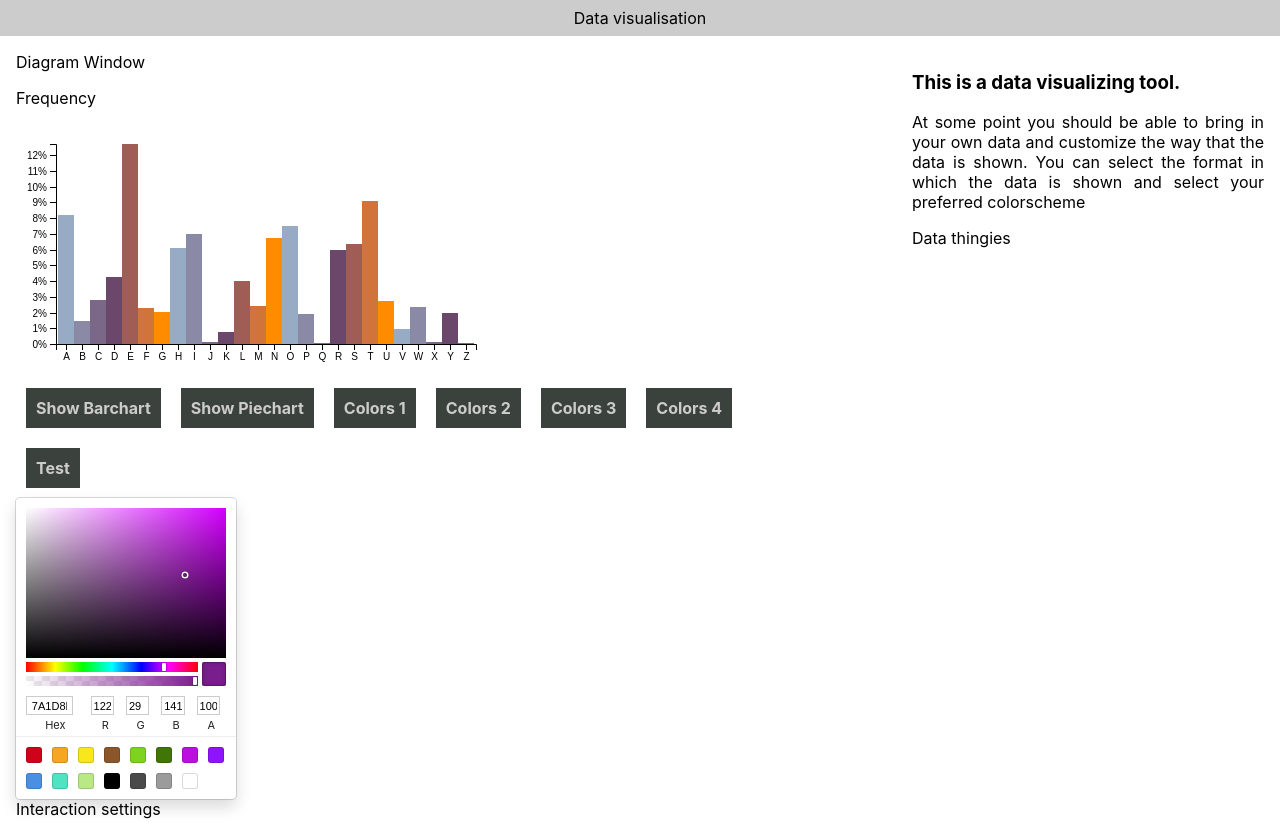
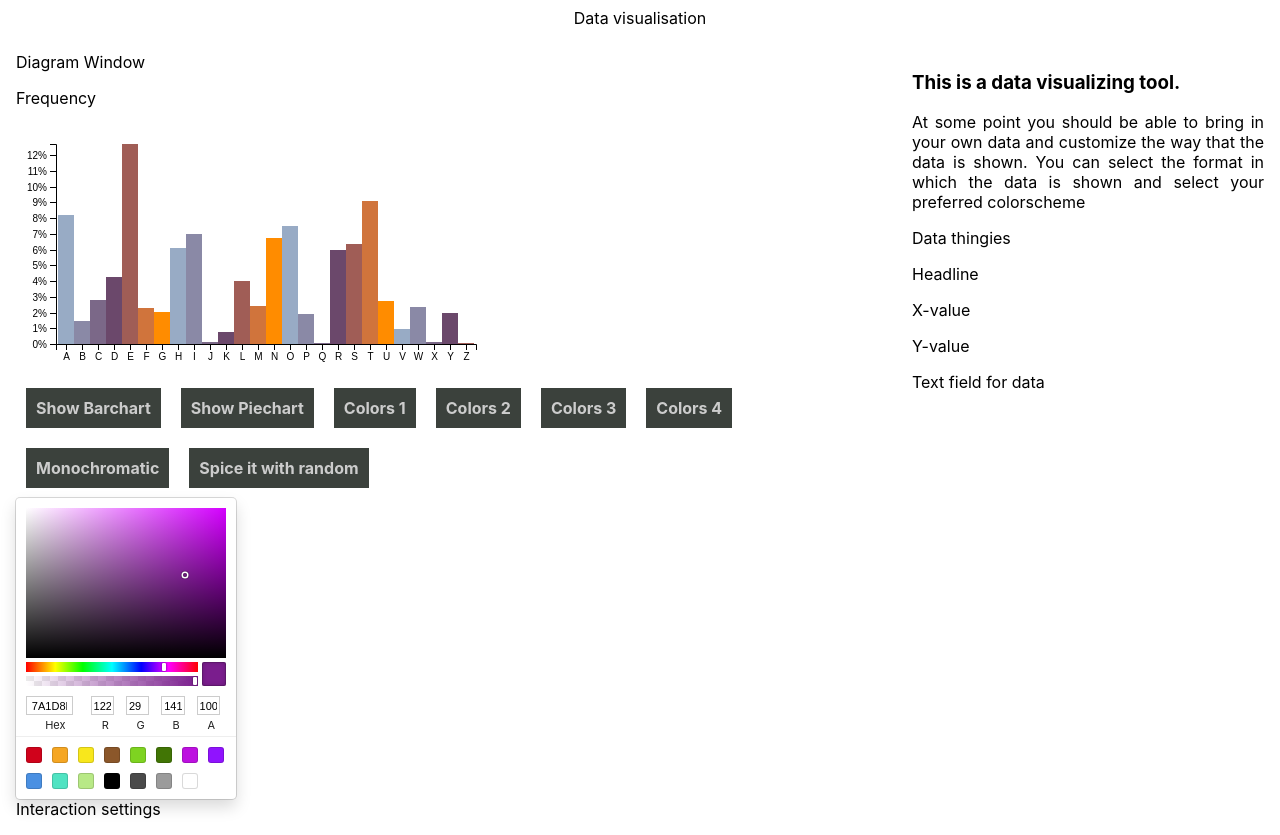
Before and after one commit to ainokainen/datavisualisation, a React (Create React App) app in the folder data-test-project/: page / in a window 1280 px wide. Built offline with nearby package versions, Linux system fonts and the light colour scheme.

Commit message:
Monochromatic scale working

```diff
--- a/data-test-project/src/Layout/Layout.css
+++ b/data-test-project/src/Layout/Layout.css
@@ -1,29 +1,29 @@
 * {
     box-sizing: border-box;
 }
-.Header {
-    background-color: #ccc;
+.header {
+    background-color: '#7ed32';
     padding: 0.5em;
     text-align: center;
 }
-.LeftSide {
+.left-side {
     float:left;
     width:60%;
     padding: 1em;
 }
-.LeftSideDiagram {
+.left-side-diagram {
     float:left;
     width:60%;
     height: 60%;
     padding: 1em;
     margin-right: 1em;
 }
-.Row::after {
+.row::after {
     content: '';
     display: table;
     clear: both;
 }
-.RightSide {
+.right-side {
     float:right;
     width: 30%;
     padding: 1em;
@@ -31,7 +31,7 @@
     text-align: justify;
 }
 @media screen and (max-width: 600px) {
-    .LeftSide, .RightSide {
+    .left-side, .right-side {
         width:100%;
     }
 }
--- a/data-test-project/src/Layout/Layout.js
+++ b/data-test-project/src/Layout/Layout.js
@@ -7,18 +7,22 @@ class Layout extends Component {
     render() {
         return (
             <div>
-               <div className='Header'>Data visualisation</div>
-                    <div className='Row'>
-                        <div className='LeftSide'>
+               <div className='header' >Data visualisation</div>
+                    <div className='row'>
+                        <div className='left-side'>
                         <div>Diagram Window
                         <ChartWindow/>
                         </div>
                         <div>Interaction settings
                         </div>
                     </div>
-                <div className='RightSide'>
+                <div className='right-side'>
                     <Info/>
                     <div>Data thingies</div>
+                    <p>Headline</p>
+                    <p>X-value</p>
+                    <p>Y-value</p>
+                    <p>Text field for data</p>
                 </div>
                 </div>
             </div>
--- a/data-test-project/src/components/Colors/Color3.js
+++ b/data-test-project/src/components/Colors/Color3.js
@@ -1,7 +1,8 @@
 import { scaleOrdinal } from 'd3-scale';
 
 
-function ColorLuminance(hex, lum) {
+function ColorLuminance(hex , lum) {
+
     hex= String(hex).replace(/[^0-9a-f]/gi, '');
     if (hex.length < 6) {
         hex= hex[0]+ hex[0]+ hex[1]+ hex[1]+ hex[2]+ hex[2];
@@ -9,17 +10,20 @@ function ColorLuminance(hex, lum) {
     lum = lum || 0;
 
     let rgb= '#', c, i;
+                    console.log(rgb,'Color 3 rgb') ;
     for (i=0; i<3; i++) {
         c= parseInt(hex.substr(i*2,2), 16);
         c = Math.round(Math.min(Math.max(0, c+(c*lum)), 255)).toString(16);
         rgb += ('00'+ c).substr(c.length);
     }
+                    console.log(rgb,'Color 3 rgb') ;
+
     return rgb;
 }
 
 
 const color3 = scaleOrdinal().range([
-    ColorLuminance('69c', 0),
+    ColorLuminance('#6699cc', 0),
     ColorLuminance('69C', 0.3),
     ColorLuminance('69C', 0.6),
     ColorLuminance('69C', 0.9),
--- a/data-test-project/src/components/Colors/TestColor.js
+++ b/data-test-project/src/components/Colors/TestColor.js
@@ -4,6 +4,7 @@ class TestColor extends Component {
     constructor (props) {
         super(props)
         this.state= {
+            color: '',
             hex:'fff',
             lum:0
         };
--- a/data-test-project/src/containers/ChartWindow.js
+++ b/data-test-project/src/containers/ChartWindow.js
@@ -7,7 +7,7 @@ import Button from '../components/Button/Button';
 import Color2 from '../components/Colors/Color2';
 import Color1 from '../components/Colors/Color1';
 import Color3 from '../components/Colors/Color3';
-import TestColor from '../components/Colors/TestColor';
+//import TestColor from '../components/Colors/TestColor';
 
 class ChartWindow extends Component {
     constructor(props){
@@ -16,9 +16,9 @@ class ChartWindow extends Component {
         showchart:'Chart1',
         showColors: Color1,
         color: '#7a1d8d',
-/*         hex: '',
-        lum: 0, */
-        colorRgb: 0,
+        hex: '',
+        lum: 0,
+        rgb: 0,
         };
     }
 
@@ -52,14 +52,74 @@ class ChartWindow extends Component {
                     this.state.color
                 ])
             });
-/*         } else if (color === 'Test'){
-        console.log(this.state.hex);
+        } else if (color === 'Theme5'){
+
+            function colorLuminance  (hex , lum) {
+            hex= String(hex).replace(/[^0-9a-f]/gi, '');
+            if (hex.length < 6) {
+                hex= hex[0]+ hex[0]+ hex[1]+ hex[1]+ hex[2]+ hex[2];
+                }
+                lum = lum || 0;
+
+                let rgb= '#', c, i;
+                    for (i=0; i<3; i++) {
+                        c= parseInt(hex.substr(i*2,2), 16);
+                        c = Math.round(Math.min(Math.max(0, c+(c*lum)), 255)).toString(16);
+                        rgb += ('00'+ c).substr(c.length);
+                console.log(rgb, 'luminance loopissa') ;
+                    }
+                console.log(rgb, 'luminance chartwindow') ;
+            return rgb;
+            }
             this.setState({
-                showColors: TestColor
-                    hex={this.state.hex} lum={this.state.lum}
-                       color= {this.state.color}
+                showColors: scaleOrdinal().range([
+                colorLuminance(this.state.color, 0),
+                colorLuminance(this.state.color, 0.6),
+                colorLuminance(this.state.color, 0.1),
+                colorLuminance(this.state.color, 0.3),
+                colorLuminance(this.state.color, 0),
+                colorLuminance(this.state.color, 0.9),
+                ])
+            });
+         } else if (color === 'Theme6'){
+            function getRandomColor() {
+                let letters = '0123456789ABCDEF'.split('');
+                let randomColor= '#';
+                for (let i = 0; i<6; i++){
+                    randomColor += letters[Math.round(Math.random() * 15)];
+                }
+                return randomColor;
+            }
 
-            }); */
+            function colorLuminance  (hex , lum) {
+            hex= String(hex).replace(/[^0-9a-f]/gi, '');
+            if (hex.length < 6) {
+                hex= hex[0]+ hex[0]+ hex[1]+ hex[1]+ hex[2]+ hex[2];
+                }
+                lum = lum || 0;
+
+                let rgb= '#', c, i;
+                    for (i=0; i<3; i++) {
+                        c= parseInt(hex.substr(i*2,2), 16);
+                        c = Math.round(Math.min(Math.max(0, c+(c*lum)), 255)).toString(16);
+                        rgb += ('00'+ c).substr(c.length);
+                    }
+                console.log(rgb, 'luminance chartwindow') ;
+            return rgb;
+            }
+            this.setState({
+                showColors: scaleOrdinal().range([
+                colorLuminance(this.state.color, 0),
+                colorLuminance(this.state.color, 0.6),
+                getRandomColor(),
+                colorLuminance(this.state.color, 0.1),
+                getRandomColor(),
+                colorLuminance(this.state.color, 0.3),
+                getRandomColor(),
+                colorLuminance(this.state.color, 0),
+                colorLuminance(this.state.color, 0.9),
+                ])
+            });
         } else if (color === 'Theme4'){
             this.setState({
                 showColors: Color3
@@ -70,28 +130,26 @@ class ChartWindow extends Component {
         console.log(color.rgb);
         this.setState(
             {color: color.hex},
-            {colorRgb: color.rgb},
         );
     }
+
     render() {
         return (
             <div>
-            {this.state.showchart === 'Chart1'&&<BarChart
-                color={this.state.showColors}
-                />}
-                {console.log(this.state.rgb)}
-            {this.state.showchart === 'Chart2'&&<PieChart
-                color={this.state.showColors}
-                />}
+            {this.state.showchart === 'Chart1'&&<BarChart color={this.state.showColors}  />}
+            {this.state.showchart === 'Chart2'&&<PieChart color={this.state.showColors} />}
             <Button clicked= {()=> this.changeChart('BarChart')}>Show Barchart</Button>
             <Button clicked= {()=> this.changeChart('PieChart')}>Show Piechart</Button>
             <Button clicked= {()=> this.changeColors('Theme1')}>Colors 1</Button>
             <Button clicked= {()=> this.changeColors('Theme2')}>Colors 2</Button>
             <Button clicked= {()=> this.changeColors('Theme3')}>Colors 3</Button>
             <Button clicked= {()=> this.changeColors('Theme4')}>Colors 4</Button>
-            <Button clicked= {()=> this.changeColors('Test')}>Test</Button>
+            <Button clicked= {()=> this.changeColors('Theme5')}>Monochromatic</Button>
+            <Button clicked= {()=> this.changeColors('Theme6')}>Spice it with random</Button>
             <SketchPicker
+                hex= {this.state.color.hex}
                 color = { this.state.color }
+                colorRgb = { this.state.colorRgb }
                 onChange= { this.handleChangeComplete }
             />
             </div>
```
